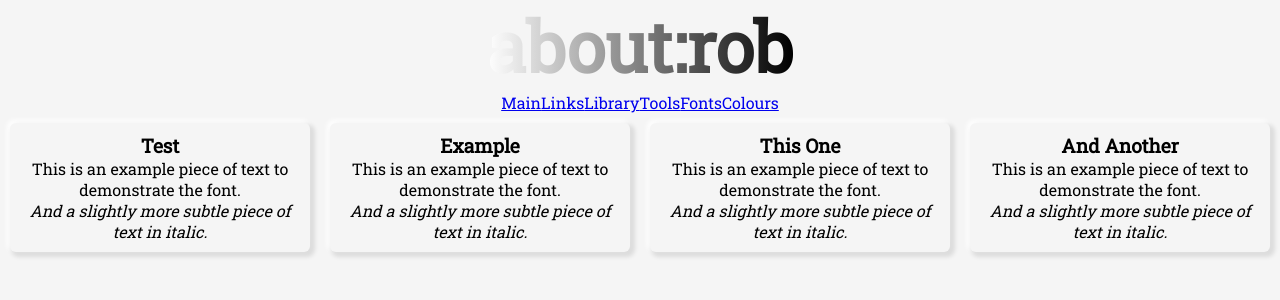
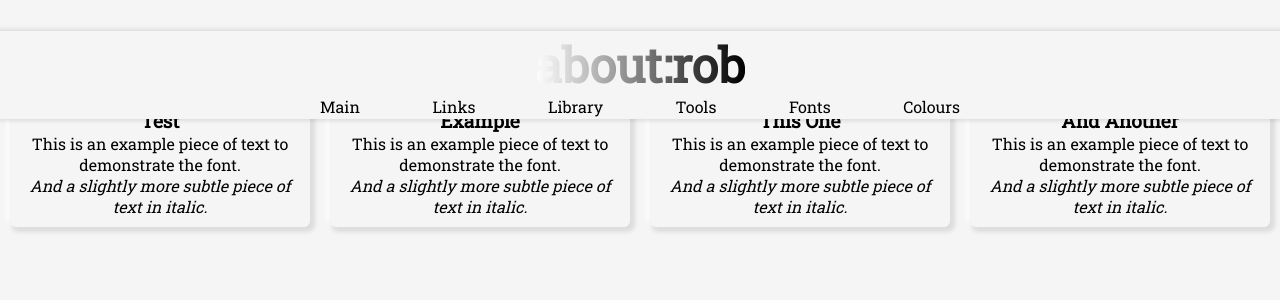
Before and after one commit to rs96/aboutrob, a React (Create React App) app: page /fonts in a window 1280 px wide. Shown: the top 300 px of the page. Built offline with nearby package versions, Linux system fonts and the light colour scheme.

Commit message:
make header fixed

```diff
--- a/src/components/app/app.css
+++ b/src/components/app/app.css
@@ -11,14 +11,25 @@ body {
   text-align: center;
   justify-content: center;
   align-items: center;
-  /* font-weight: 300; */
   font-family: "Roboto Slab", serif;
 }
+
+/* .mobile-app {
+  position: absolute;
+  top: 0;
+  right: 0;
+  left: 0;
+  bottom: 0;
+} */
 
 .main-body {
   display: flex;
   justify-content: center;
   align-items: center;
+  flex-grow: 1;
+  overflow: auto;
+  position: relative;
+  top: 5.5rem;
 }
 
 .card-area {
--- a/src/components/header/header.css
+++ b/src/components/header/header.css
@@ -3,11 +3,18 @@
   flex-direction: column;
   justify-content: center;
   align-items: center;
+  flex-grow: 0;
+  position: fixed;
+  height: 5.5rem;
+  width: 100%;
+  z-index: 10;
+  background-color: #f5f5f5;
+  box-shadow: 0 0 4px 2px rgba(0, 0, 0, 0.1);
 }
 
 .title {
   flex-grow: 0;
-  font-size: 70px;
+  font-size: 3rem;
   font-weight: 600;
   background-image: linear-gradient(to left, #000000, #ffffff);
   color: transparent;
@@ -18,12 +25,11 @@
 .sections {
   width: 50vw;
   display: flex;
-  justify-content: center;
+  justify-content: space-between;
 }
 
 .sections.mobile {
   width: 95vw;
-  background-color: black;
 }
 
 .section {
@@ -31,6 +37,11 @@
   transition: 0.5s;
 }
 
+.section a {
+  color: inherit;
+  text-decoration: none;
+}
+
 .section:hover {
   transition: 0.5s;
   color: #000000;
```
